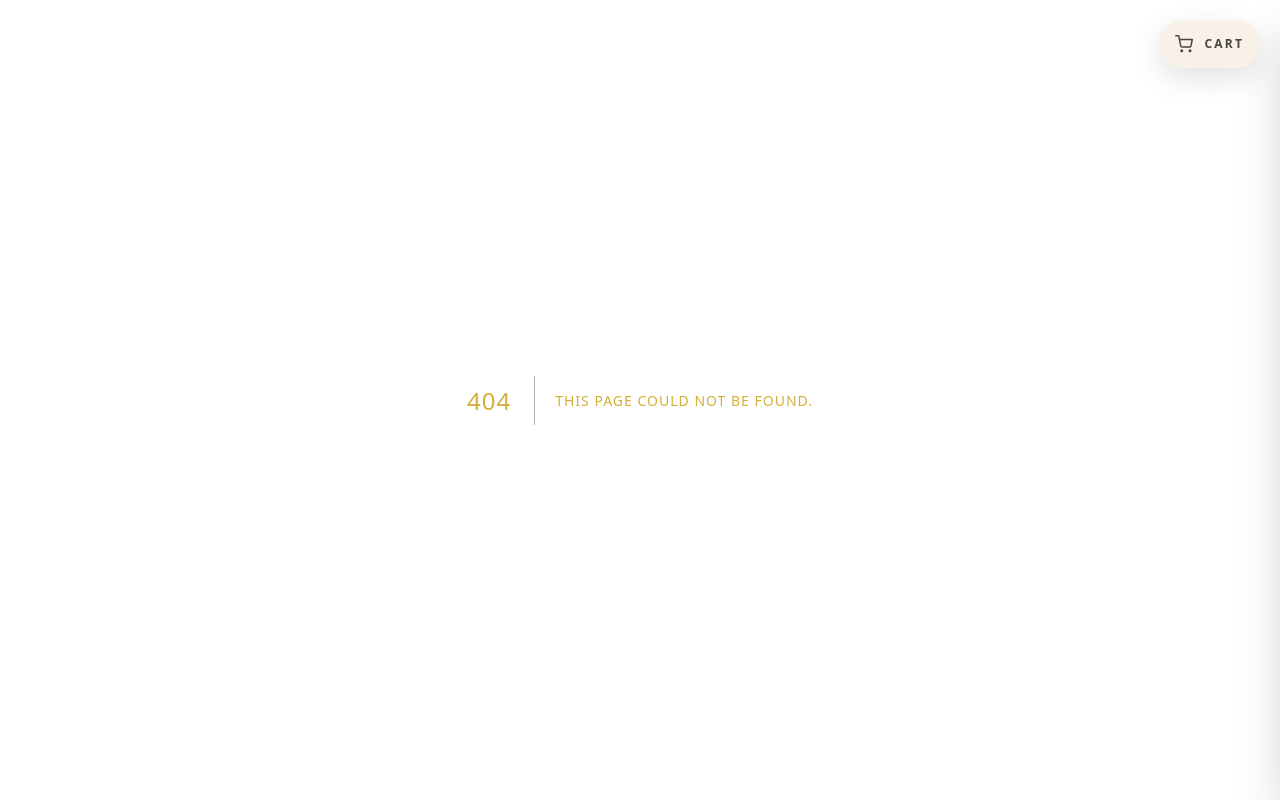
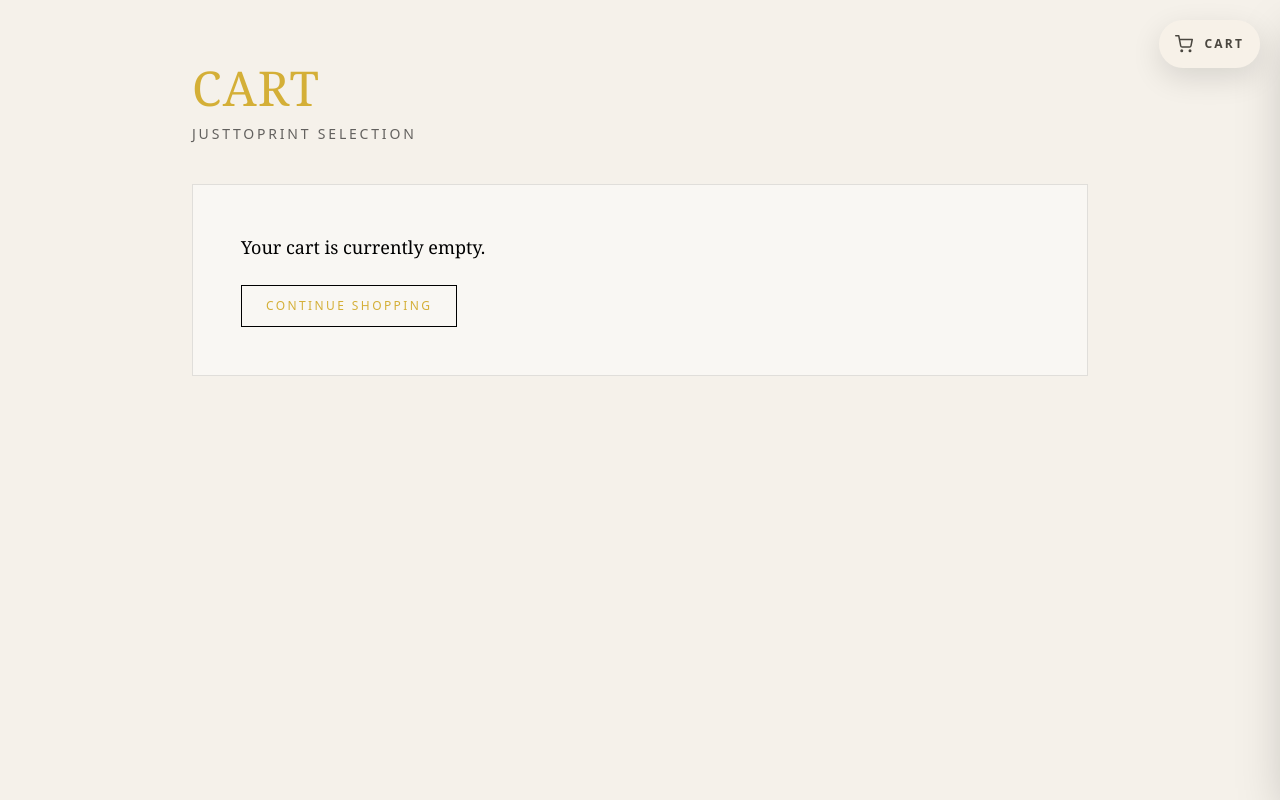
Before and after one commit to justtoprint76-cyber/justtoprint, a Next.js app: page /cart in a window 1280 px wide. Before the commit this address had no page. Built offline with nearby package versions, Linux system fonts and the light colour scheme.

Commit message:
Create cart.js

```diff
--- /dev/null
+++ b/pages/cart.js
@@ -0,0 +1,73 @@
+import Link from "next/link";
+
+export default function Cart() {
+  // Temporaneo: qui poi collegheremo i veri item del carrello
+  const cartItems = [];
+
+  const subtotal = 0;
+
+  return (
+    <div className="min-h-screen bg-[#f5f1ea] text-black px-6 py-16">
+      <div className="max-w-4xl mx-auto">
+        <div className="mb-10">
+          <h1 className="text-3xl md:text-5xl font-serif tracking-wide">
+            Cart
+          </h1>
+          <p className="mt-3 text-sm uppercase tracking-[0.2em] text-black/60">
+            Justtoprint selection
+          </p>
+        </div>
+
+        {cartItems.length === 0 ? (
+          <div className="border border-black/10 bg-white/40 p-8 md:p-12">
+            <p className="text-base md:text-lg font-serif mb-6">
+              Your cart is currently empty.
+            </p>
+
+            <Link
+              href="/shop"
+              className="inline-block border border-black px-6 py-3 text-xs uppercase tracking-[0.2em] hover:bg-black hover:text-white transition"
+            >
+              Continue shopping
+            </Link>
+          </div>
+        ) : (
+          <div className="grid grid-cols-1 lg:grid-cols-[1.4fr_0.8fr] gap-10">
+            <div className="space-y-4">
+              {cartItems.map((item, index) => (
+                <div
+                  key={index}
+                  className="border border-black/10 bg-white/40 p-4 flex gap-4"
+                >
+                  <div className="w-24 h-28 bg-black/5" />
+                  <div className="flex-1">
+                    <h2 className="font-serif text-lg">{item.name}</h2>
+                    <p className="text-sm text-black/60 mt-1">{item.category}</p>
+                    <p className="text-sm mt-3">€{item.price}</p>
+                  </div>
+                </div>
+              ))}
+            </div>
+
+            <div className="border border-black/10 bg-white/40 p-6 h-fit">
+              <h2 className="font-serif text-2xl mb-6">Summary</h2>
+
+              <div className="flex justify-between text-sm uppercase tracking-[0.15em] mb-4">
+                <span>Subtotal</span>
+                <span>€{subtotal}</span>
+              </div>
+
+              <p className="text-xs text-black/60 mb-6">
+                Shipping and taxes calculated at checkout.
+              </p>
+
+              <button className="w-full border border-black bg-black text-white px-6 py-4 text-xs uppercase tracking-[0.2em] hover:opacity-90 transition">
+                Checkout
+              </button>
+            </div>
+          </div>
+        )}
+      </div>
+    </div>
+  );
+}
```
